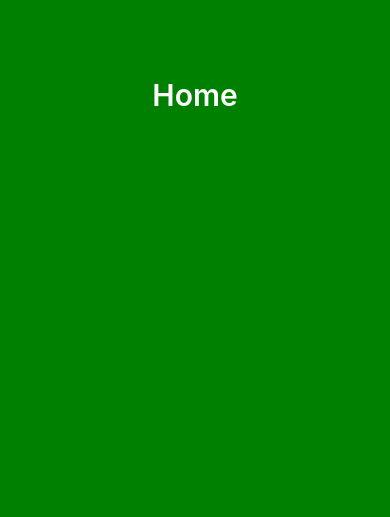
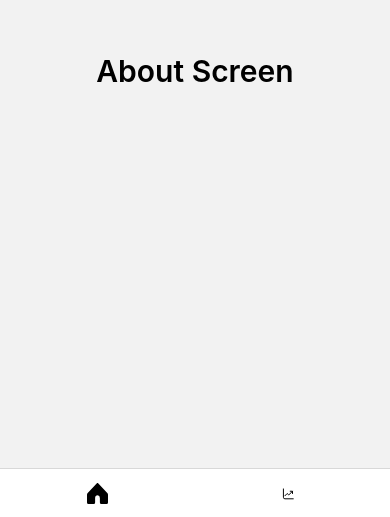
Before and after one commit to stepadev/test-task-cloud-factory, a React Native app: screen / in a window 390 px wide. Shown: the part 327-844 px from the top of the page. Built offline with nearby package versions, Linux system fonts and the light colour scheme.

Commit message:
Added screens, navigation and bottom tabs
Installed react-navigation packages.
Installed react-native-svg package.
Added base configuration for tabs navigation.

```diff
--- a/App.tsx
+++ b/App.tsx
@@ -1,34 +1,13 @@
 import React from 'react';
-import {
-  SafeAreaView,
-  StyleSheet,
-  Text,
-  View,
-} from 'react-native';
+import { SafeAreaView } from 'react-native';
+import { Navigate } from './src/navigation/Navigate';
 
 const App = () => {
   return (
-    <SafeAreaView style={{flex: 1}}>
-      <View style={styles.container}>
-        <Text style={styles.text}>Home</Text>
-      </View>
+    <SafeAreaView style={{ flex:1 }}>
+      <Navigate />
     </SafeAreaView>
   );
 }
 
-const styles = StyleSheet.create({
-  container: {
-    flex: 1,
-    flexDirection: 'row',
-    backgroundColor: 'green',
-    alignItems: 'center',
-    justifyContent: 'center'
-  },
-  text: {
-    fontSize: 30,
-    fontWeight: '600',
-    color: 'white'
-  }
-});
-
 export default App;
--- /dev/null
+++ b/src/assets/icons/IconSvgGraph.tsx
@@ -0,0 +1,23 @@
+import * as React from 'react';
+import Svg, { G, Path } from 'react-native-svg';
+
+export const IconSvgGraph = () => {
+  return (
+    <Svg
+      viewBox='0 -7 33 33'
+      fill='none'
+    >
+      <G
+        fill='none'
+        fillRule='evenodd'
+        stroke='#000'
+        strokeLinecap='round'
+        strokeLinejoin='round'
+      >
+        <Path d='M4.5 3.5v11a2 2 0 0 0 2 2h11' strokeWidth={1.3} />
+        <Path d='m6.5 12.5 3-3 2 2 5-5' strokeWidth={1.3} />
+        <Path d='M16.5 9.5v-3h-3' strokeWidth={1.3} />
+      </G>
+    </Svg>
+  );
+}
--- /dev/null
+++ b/src/assets/icons/IconSvgHome.tsx
@@ -0,0 +1,18 @@
+import * as React from 'react';
+import Svg, { Path } from 'react-native-svg';
+
+export const IconSvgHome = () => {
+  return (
+    <Svg
+      width={22}
+      height={21}
+      fill='none'
+    >
+      <Path
+        d='m1.453 10.751 9.524-9.73 9.524 9.73c.29.295.453.696.453 1.12v7.585c0 .319-.25.544-.511.544h-5.479a.51.51 0 0 1-.492-.524v-4.587c0-1.94-1.545-3.549-3.495-3.549-1.95 0-3.495 1.61-3.495 3.549v4.587a.51.51 0 0 1-.491.524H1.51A.531.531 0 0 1 1 19.456V11.87c0-.424.164-.825.453-1.12Z'
+        stroke='#000'
+        strokeWidth={2}
+      />
+    </Svg>
+  );
+}
--- /dev/null
+++ b/src/assets/icons/IconSvgHomeActive.tsx
@@ -0,0 +1,19 @@
+import * as React from 'react';
+import Svg, { Path } from 'react-native-svg';
+
+export const IconSvgHomeActive = () => {
+  return (
+    <Svg
+      width={21}
+      height={21}
+      fill='none'
+    >
+      <Path
+        d='m1.436 10.735 9.064-9.68 9.064 9.68c.274.293.436.698.436 1.136v7.585c0 .361-.262.544-.446.544h-5.24c-.175 0-.428-.172-.428-.524v-4.587c0-1.896-1.455-3.549-3.386-3.549-1.93 0-3.386 1.652-3.386 3.549v4.587c0 .352-.253.524-.427.524h-5.24C1.261 20 1 19.817 1 19.456V11.87c0-.438.162-.844.436-1.136Z'
+        fill='#000'
+        stroke='#000'
+        strokeWidth={2}
+      />
+    </Svg>
+  );
+}
--- /dev/null
+++ b/src/navigation/Navigate.tsx
@@ -0,0 +1,11 @@
+import React from 'react';
+import { NavigationContainer } from '@react-navigation/native';
+import { AppStack } from './stacks/AppStack';
+
+export const Navigate = () => {
+  return (
+    <NavigationContainer>
+      <AppStack />
+    </NavigationContainer>
+  );
+}
--- /dev/null
+++ b/src/navigation/screens/Screens.ts
@@ -0,0 +1,5 @@
+export enum Screens {
+  TABNAV = 'TABNAV',
+  ABOUT = 'ABOUT',
+  QUOTES = 'QUOTES'
+}
--- /dev/null
+++ b/src/navigation/stacks/AppStack.tsx
@@ -0,0 +1,13 @@
+import React from 'react';
+import { createNativeStackNavigator } from '@react-navigation/native-stack';
+import { Screens } from '../screens/Screens';
+import { BottomTab } from '../tabs/BottomTab';
+
+export const AppStack = () => {
+  const Stack = createNativeStackNavigator();
+  return(
+    <Stack.Navigator screenOptions={{ headerShown: false }}>
+      <Stack.Screen name={Screens.TABNAV} component={BottomTab} />
+    </Stack.Navigator>
+  );
+}
--- /dev/null
+++ b/src/navigation/tabs/BottomTab.tsx
@@ -0,0 +1,30 @@
+import React from 'react';
+import { Screens } from '../screens/Screens';
+import { createBottomTabNavigator } from '@react-navigation/bottom-tabs';
+import { AboutScreen } from '../../screens/AboutScreen';
+import { QuotesScreen } from '../../screens/QuotesScreen';
+import { IconSvgHome } from '../../assets/icons/IconSvgHome';
+import { IconSvgHomeActive } from '../../assets/icons/IconSvgHomeActive';
+import { IconSvgGraph } from '../../assets/icons/IconSvgGraph';
+
+export const BottomTab = () => {
+  const Tab = createBottomTabNavigator();
+  return(
+    <Tab.Navigator screenOptions={{ headerShown: false, tabBarShowLabel: false }}>
+      <Tab.Screen
+        name={Screens.ABOUT}
+        component={AboutScreen}
+        options={{
+          tabBarIcon: ({focused}) => { return focused ? <IconSvgHomeActive/> : <IconSvgHome/> }
+        }}
+      />
+      <Tab.Screen
+        name={Screens.QUOTES}
+        component={QuotesScreen}
+        options={{
+          tabBarIcon: () => { return  <IconSvgGraph /> }
+        }}
+      />
+    </Tab.Navigator>
+  );
+}
--- /dev/null
+++ b/src/screens/AboutScreen.tsx
@@ -0,0 +1,23 @@
+import React from 'react';
+import { StyleSheet, View, Text } from 'react-native';
+
+export const AboutScreen = () => {
+  return (
+    <View style={styles.container}>
+      <Text style={styles.text}>About Screen</Text>
+    </View>
+  );
+}
+
+const styles = StyleSheet.create({
+  container: {
+    flex: 1,
+    flexDirection: 'row',
+    alignItems: 'center',
+    justifyContent: 'center'
+  },
+  text: {
+    fontSize: 30,
+    fontWeight: '600'
+  }
+});
--- /dev/null
+++ b/src/screens/QuotesScreen.tsx
@@ -0,0 +1,23 @@
+import React from 'react';
+import { StyleSheet, View, Text } from 'react-native';
+
+export const QuotesScreen = () => {
+  return (
+    <View style={styles.container}>
+      <Text style={styles.text}>Quotes Screen</Text>
+    </View>
+  );
+}
+
+const styles = StyleSheet.create({
+  container: {
+    flex: 1,
+    flexDirection: 'row',
+    alignItems: 'center',
+    justifyContent: 'center'
+  },
+  text: {
+    fontSize: 30,
+    fontWeight: '600'
+  }
+});
```
Also changed, not shown: package.json (+7 -1 lines), 2 other files (tests, documents, lock files or other folders).
